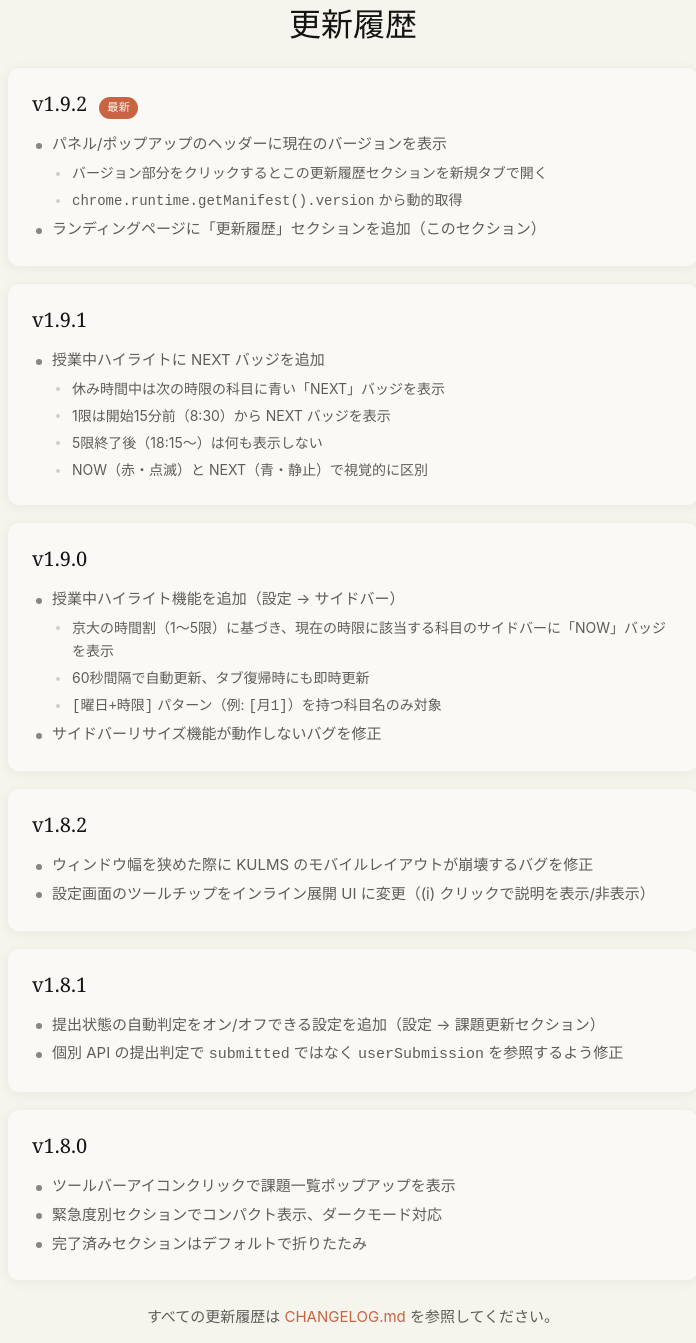
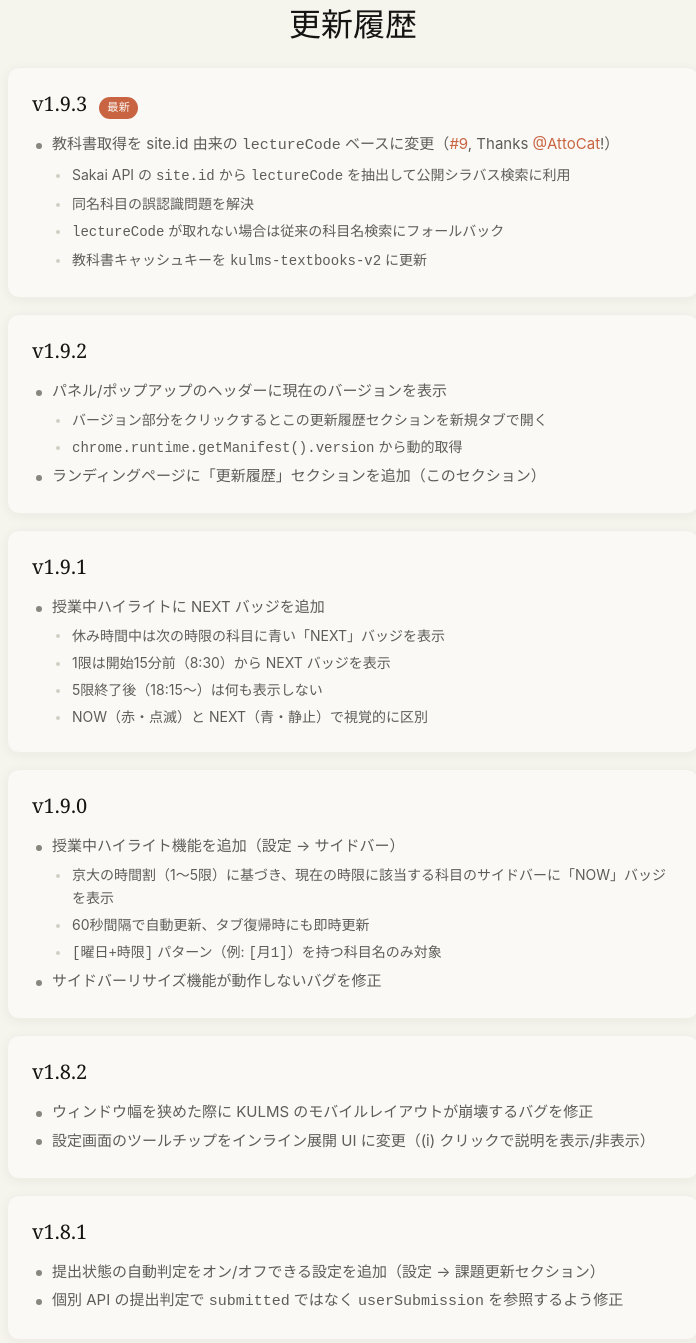
Before and after one commit to Radian0523/kulms-extension, a browser extension: page docs/index.html in a window 1280 px wide. Shown: the part 1900-3243 px from the top of the page, without its empty margins (287-983 px from the left). Drawn offline with Linux system fonts and the light colour scheme.

Commit message:
docs: v1.9.3 リリースノート + バージョン更新
Co-Authored-By: Claude Opus 4.6 <noreply@anthropic.com>

```diff
--- a/docs/index.html
+++ b/docs/index.html
@@ -347,8 +347,24 @@ a:hover{text-decoration:underline}
 
   <article class="release">
     <div class="release-head">
+      <span class="release-version">v1.9.3</span>
+      <span class="release-latest">最新</span>
+    </div>
+    <ul>
+      <li>教科書取得を site.id 由来の <code>lectureCode</code> ベースに変更（<a href="https://github.com/Radian0523/kulms-extension/pull/9" target="_blank" rel="noopener">#9</a>, Thanks <a href="https://github.com/AttoCat" target="_blank" rel="noopener">@AttoCat</a>!）
+        <ul>
+          <li>Sakai API の <code>site.id</code> から <code>lectureCode</code> を抽出して公開シラバス検索に利用</li>
+          <li>同名科目の誤認識問題を解決</li>
+          <li><code>lectureCode</code> が取れない場合は従来の科目名検索にフォールバック</li>
+          <li>教科書キャッシュキーを <code>kulms-textbooks-v2</code> に更新</li>
+        </ul>
+      </li>
+    </ul>
+  </article>
+
+  <article class="release">
+    <div class="release-head">
       <span class="release-version">v1.9.2</span>
-      <span class="release-latest">最新</span>
     </div>
     <ul>
       <li>パネル/ポップアップのヘッダーに現在のバージョンを表示
@@ -413,17 +429,6 @@ a:hover{text-decoration:underline}
     </ul>
   </article>
 
-  <article class="release">
-    <div class="release-head">
-      <span class="release-version">v1.8.0</span>
-    </div>
-    <ul>
-      <li>ツールバーアイコンクリックで課題一覧ポップアップを表示</li>
-      <li>緊急度別セクションでコンパクト表示、ダークモード対応</li>
-      <li>完了済みセクションはデフォルトで折りたたみ</li>
-    </ul>
-  </article>
-
   <p class="changelog-more">
     すべての更新履歴は <a href="https://github.com/Radian0523/kulms-extension/blob/main/CHANGELOG.md" target="_blank" rel="noopener">CHANGELOG.md</a> を参照してください。
   </p>
```
Also changed, not shown: STORE_DESCRIPTION.md (+4 -0 lines), CHANGELOG.md, manifest.json, safari/KULMS+ Extension/Resources/manifest.json.
